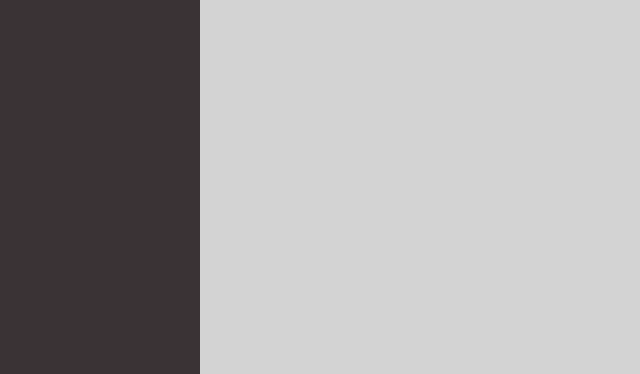
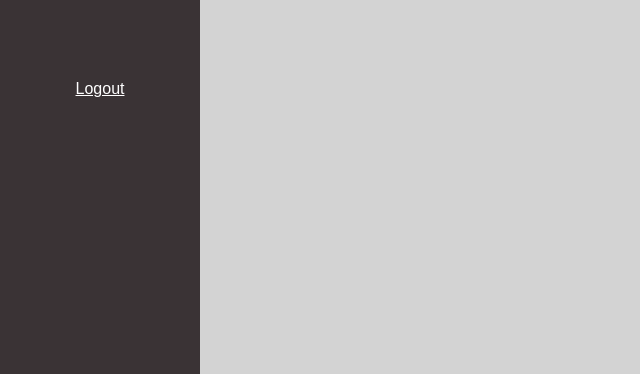
Before and after one commit to ashishdommety/tutor-times, a React app in the folder client/: page /dashboard in a window 1280 px wide. Shown: the part 463-837 px from the top of the page, 0-640 px from the left. Built offline with nearby package versions, Linux system fonts and the light colour scheme.

Commit message:
re-route to homepage when logout link is clicked

```diff
--- a/client/src/presentation/Navigation/Navigation.css
+++ b/client/src/presentation/Navigation/Navigation.css
@@ -22,7 +22,7 @@ a{
     display: inline-grid;
     height: 100vh;
     text-align: center;
-    grid-template-rows: 150px 40px 40px 40px;
+    grid-template-rows: 150px;
   }
   #profile_pic{
     border-radius: 0%;
--- a/client/src/presentation/Navigation/Navigation.js
+++ b/client/src/presentation/Navigation/Navigation.js
@@ -23,6 +23,7 @@ const Navigation = (props) => {
         <Link to="/dashboard/schedule-class">Schedule</Link>
       </div>
       }
+      <Link to="/">Logout</Link>
       {/* <GoogleLogout
         buttonText="Logout"
         onLogoutSuccess={logout}
```
